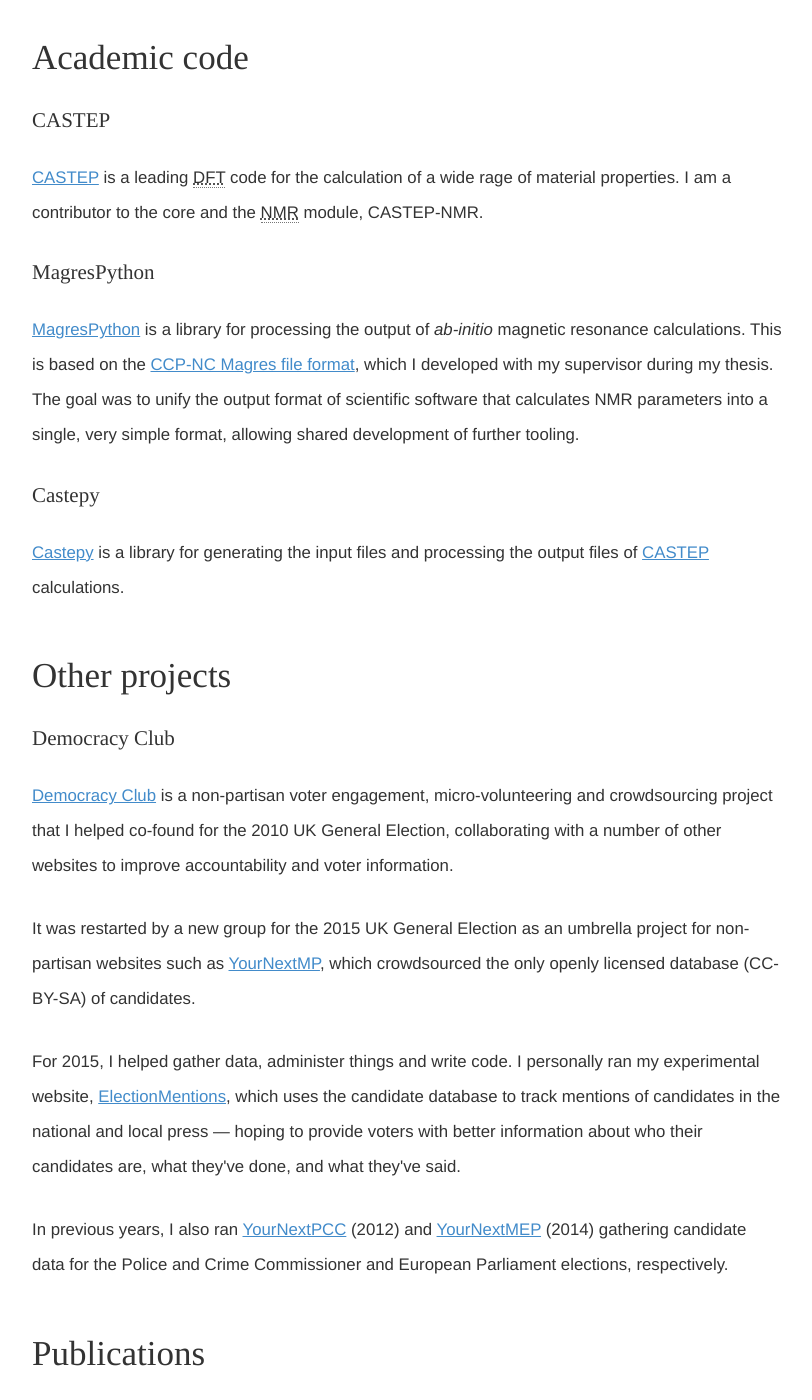
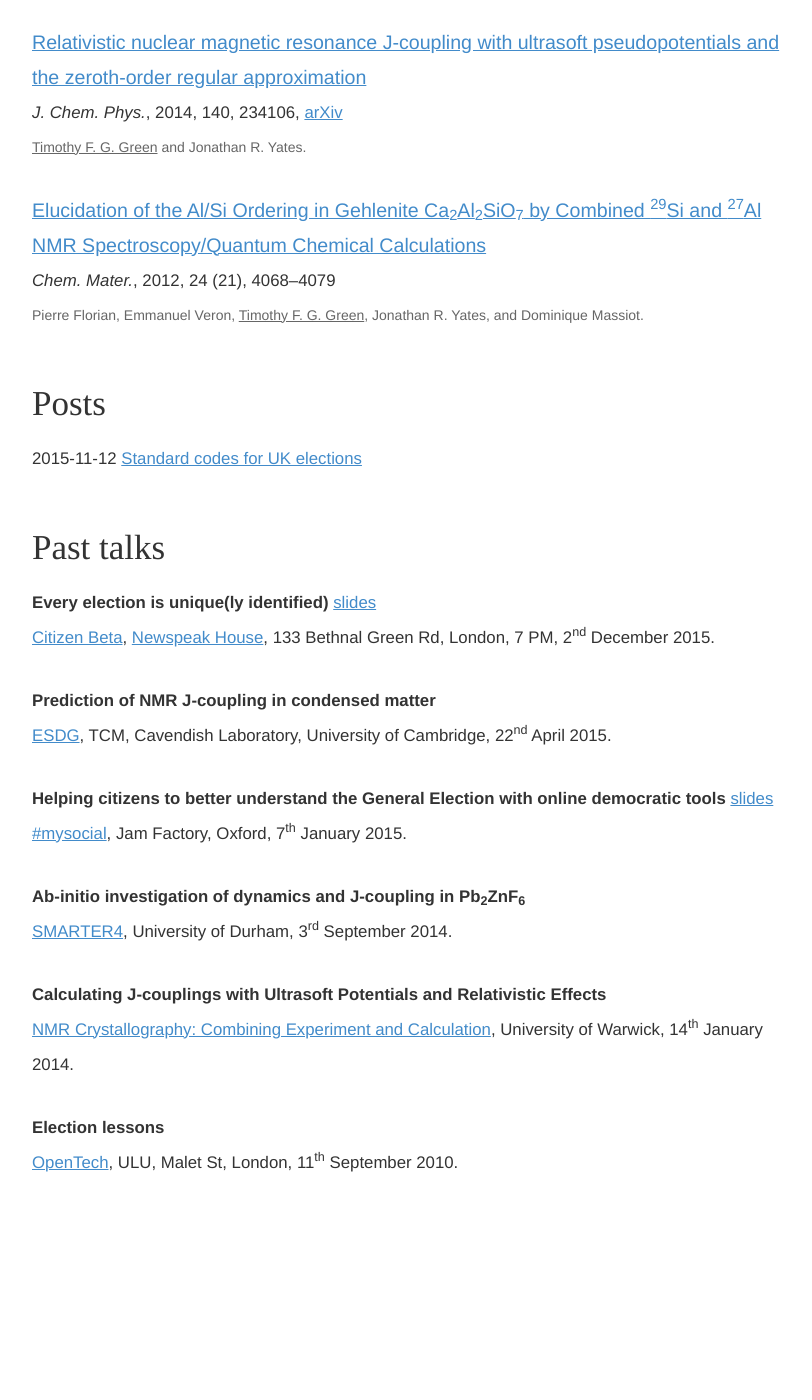
Before and after one commit to tfgg/tfgg.github.io, a Jekyll site: the page built from index.html, in a window 1280 px wide and 1400 px high, scrolled down 1561 px. Shown: the whole window, without its empty margins (233-1045 px from the left). Built offline with Jekyll 4.4.1, drawn with Linux system fonts in a browser that asks for light colours; nearby versions of some CDN libraries; some web fonts are replaced; Markdown is read by kramdown in place of the engine named in the settings; after the commit the page ends 2909 px from its top, so only the background shows below that; some of the changed text lies outside the part shown.

Commit message:
Update index.html

```diff
--- a/index.html
+++ b/index.html
@@ -25,69 +25,11 @@
         <div style='clear:both;'></div>
       </ul>
 
-      <p class='block-highlight'>I work at <a href="https://deepmind.com/">Google DeepMind</a>. An academic escapee, I was previously a postdoc at the <a href='http://www.ox.ac.uk/' target="_blank">University of Oxford</a> in the <a href='http://mml.materials.ox.ac.uk/' target="_blank">Materials Modelling Laboratory</a>, where I also did my Ph.D. research.
+      <p class='block-highlight'>I work at <a href="https://deepmind.com/">Google DeepMind</a> as a Resarch Engineer. I was previously a postdoc at the <a href='http://www.ox.ac.uk/' target="_blank">University of Oxford</a> in the <a href='http://mml.materials.ox.ac.uk/' target="_blank">Materials Modelling Laboratory</a>, where I also did my Ph.D. research.
 
-      <p>My research was supervised by <a href='http://users.ox.ac.uk/~oums0549/' target="_blank">Jonathan Yates</a> and thesis entitled <em><a href='/thesis/abstract/'>Prediction of NMR J-coupling in condensed matter</a></em>.</p>
+      <p>My research was supervised by <a href='http://users.ox.ac.uk/~oums0549/' target="_blank">Jonathan Yates</a> and my thesis was entitled <em><a href='/thesis/abstract/'>Prediction of NMR J-coupling in condensed matter</a></em>. My research interests included computational materials science, density functional theory, quantum chemistry, condensed matter and nuclear magnetic resonance.</p>
 
-      <p>My research interests include computational materials science, density functional theory, quantum chemistry, condensed matter and nuclear magnetic resonance.</p>
-
-      <p>I also work on projects that seek to enhance democracy in the UK, generally trying to bring it into the 21<sup>st</sup> century! Recently this has included helping with <a href='https://www.yournextmp.com/'>YourNextMP</a> and personally building <a href='https://www.electionmentions.com'>ElectionMentions</a>, which has also doubled as a platform for trying to understand practical natural language processing and machine learning.</p>
-
-      <h2>Posts</h2>
-      <ul class='publications'>
-        <li>
-            2015-11-12 <a href="http://tfgg.me/2015/11/10/election-codes.html">Standard codes for UK elections</a>
-        </li>
-      </ul>
-
-      <h2>Recent and upcoming talks</h2>
-      <ul class='publications'>
-        <li>
-            <strong>Every election is unique(ly identified)</strong> <a href='/files/citizenbeta_december_2015.pdf'>slides</a><br/>
-            <a href='http://citizenbeta.attending.io/events/citizenbeta006'>Citizen Beta</a>, <a href='https://twitter.com/nwspk'>Newspeak House</a>, 133 Bethnal Green Rd, London, 7 PM, 2<sup>nd</sup> December 2015.
-        <li>
-          <strong>Prediction of NMR J-coupling in condensed matter</strong><br/>
-          <a href='http://www.tcm.phy.cam.ac.uk/~mdt26/esdg.html'>ESDG</a>, TCM, Cavendish Laboratory, University of Cambridge, 22<sup>nd</sup> April 2015.
-        </li>
-        <li>
-          <strong>Helping citizens to better understand the General Election with online democratic tools</strong> <a href='/files/mysocial_january_2015.pdf'>slides</a><br/>
-          <a href='http://lanyrd.com/2015/mysocial/'>#mysocial</a>, Jam Factory, Oxford, 7<sup>th</sup> January 2015.
-        </li>
-        <li>
-          <strong>Ab-initio investigation of dynamics and J-coupling in Pb<sub>2</sub>ZnF<sub>6</sub></strong><br/>
-          <a href='http://www.ccpnc.ac.uk/smarter4'>SMARTER4</a>, University of Durham, 3<sup>rd</sup> September 2014.
-        </li>
-        <li>
-          <strong>Calculating J-couplings with Ultrasoft Potentials and Relativistic Effects</strong><br/>
-          <a href='http://www2.warwick.ac.uk/fac/sci/physics/research/condensedmatt/nmr/conference_january2014/'>NMR Crystallography: Combining Experiment and Calculation</a>, University of Warwick, 14<sup>th</sup> January 2014.
-        </li>
-        <li>
-          <strong>Election lessons</strong><br/>
-          <a href='http://www.opentech.org.uk/events/opentech2010/schedule/'>OpenTech</a>, ULU, Malet St, London, 11<sup>th</sup> September 2010.
-        </li>
-      </ul>
-
-      <h2>Academic code</h2>
-
-      <h3>CASTEP</h3>
-      <p><a class='link' href='http://www.castep.org/' target="_blank">CASTEP</a> is a leading <abbr title="density functional theory">DFT</abbr> code for the calculation of a wide rage of material properties. I am a contributor to the core and the <abbr title="nuclear magnetic resonance">NMR</abbr> module, CASTEP-NMR.</p>
-
-      <h3>MagresPython</h3>
-      <p><a class='link' href='/magres-python/'>MagresPython</a> is a library for processing the output of <em>ab-initio</em> magnetic resonance calculations. This is based on the <a href='http://www.ccpnc.ac.uk/pmwiki.php/CCPNC/Fileformat'>CCP-NC Magres file format</a>, which I developed with my supervisor during my thesis. The goal was to unify the output format of scientific software that calculates NMR parameters into a single, very simple format, allowing shared development of further tooling.</p>
-
-      <h3>Castepy</h3>
-      <p><a class='link' href='https://github.com/tfgg/castepy' target="_blank">Castepy</a> is a library for generating the input files and processing the output files of <a href='http://www.castep.org/'>CASTEP</a> calculations.</p>
-
-      <h2>Other projects</h2>
-
-      <h3>Democracy Club</h3>
-      <p><a class='link' href='http://democracyclub.org.uk/' target="_blank">Democracy Club</a> is a non-partisan voter engagement, micro-volunteering and crowdsourcing project that I helped co-found for the 2010 UK General Election, collaborating with a number of other websites to improve accountability and voter information.</p>
-
-      <p>It was restarted by a new group for the 2015 UK General Election as an umbrella project for non-partisan websites such as <a href='https://www.yournextmp.com/'>YourNextMP</a>, which crowdsourced the only openly licensed database (CC-BY-SA) of candidates.</p>
-
-      <p>For 2015, I helped gather data, administer things and write code. I personally ran my experimental website, <a href='https://www.electionmentions.com/'>ElectionMentions</a>, which uses the candidate database to track mentions of candidates in the national and local press &mdash; hoping to provide voters with better information about who their candidates are, what they've done, and what they've said.</p>
-
-      <p>In previous years, I also ran <a href='http://www.yournextpcc.com/'>YourNextPCC</a> (2012) and <a href='http://www.yournextmep.com/'>YourNextMEP</a> (2014) gathering candidate data for the Police and Crime Commissioner and European Parliament elections, respectively.</p>
+      <p>I was also co-founder of <a href="https://democracyclub.org.uk/" target="_blank">Democracy Club</a>, an effort to improve UK citizen's experience of democracy using technology.</p>
 
       <h2>Publications</h2>
       <ul class='publications'>
@@ -127,6 +69,40 @@
             <div class="authors">Pierre Florian, Emmanuel Veron, <span class='me'>Timothy F. G. Green</span>, Jonathan R. Yates, and Dominique Massiot.</div>
         </li>
       </ul>
+
+      <h2>Posts</h2>
+      <ul class='publications'>
+        <li>
+            2015-11-12 <a href="http://tfgg.me/2015/11/10/election-codes.html">Standard codes for UK elections</a>
+        </li>
+      </ul>
+
+      <h2>Past talks</h2>
+      <ul class='publications'>
+        <li>
+            <strong>Every election is unique(ly identified)</strong> <a href='/files/citizenbeta_december_2015.pdf'>slides</a><br/>
+            <a href='http://citizenbeta.attending.io/events/citizenbeta006'>Citizen Beta</a>, <a href='https://twitter.com/nwspk'>Newspeak House</a>, 133 Bethnal Green Rd, London, 7 PM, 2<sup>nd</sup> December 2015.
+        <li>
+          <strong>Prediction of NMR J-coupling in condensed matter</strong><br/>
+          <a href='http://www.tcm.phy.cam.ac.uk/~mdt26/esdg.html'>ESDG</a>, TCM, Cavendish Laboratory, University of Cambridge, 22<sup>nd</sup> April 2015.
+        </li>
+        <li>
+          <strong>Helping citizens to better understand the General Election with online democratic tools</strong> <a href='/files/mysocial_january_2015.pdf'>slides</a><br/>
+          <a href='http://lanyrd.com/2015/mysocial/'>#mysocial</a>, Jam Factory, Oxford, 7<sup>th</sup> January 2015.
+        </li>
+        <li>
+          <strong>Ab-initio investigation of dynamics and J-coupling in Pb<sub>2</sub>ZnF<sub>6</sub></strong><br/>
+          <a href='http://www.ccpnc.ac.uk/smarter4'>SMARTER4</a>, University of Durham, 3<sup>rd</sup> September 2014.
+        </li>
+        <li>
+          <strong>Calculating J-couplings with Ultrasoft Potentials and Relativistic Effects</strong><br/>
+          <a href='http://www2.warwick.ac.uk/fac/sci/physics/research/condensedmatt/nmr/conference_january2014/'>NMR Crystallography: Combining Experiment and Calculation</a>, University of Warwick, 14<sup>th</sup> January 2014.
+        </li>
+        <li>
+          <strong>Election lessons</strong><br/>
+          <a href='http://www.opentech.org.uk/events/opentech2010/schedule/'>OpenTech</a>, ULU, Malet St, London, 11<sup>th</sup> September 2010.
+        </li>
+      </ul>
     </div>
   </div>
 </div>
```
